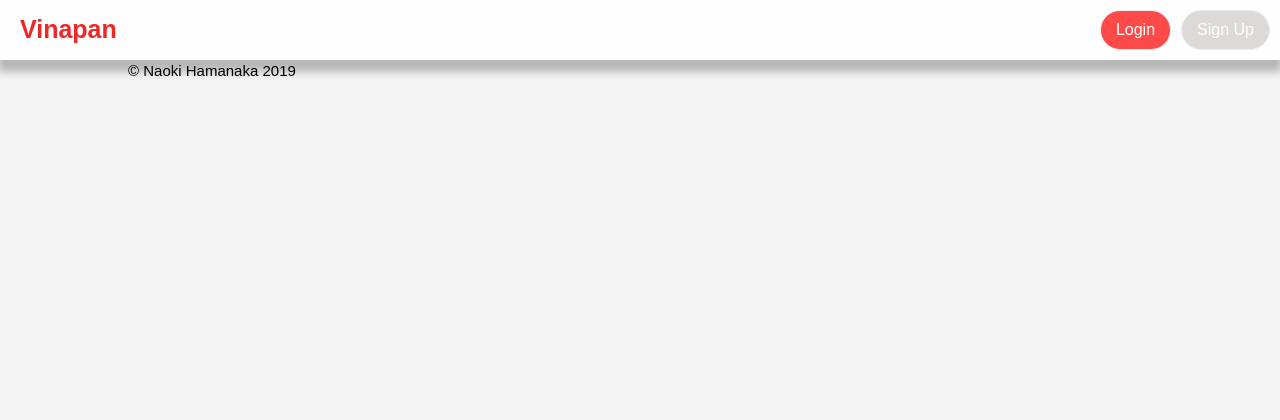
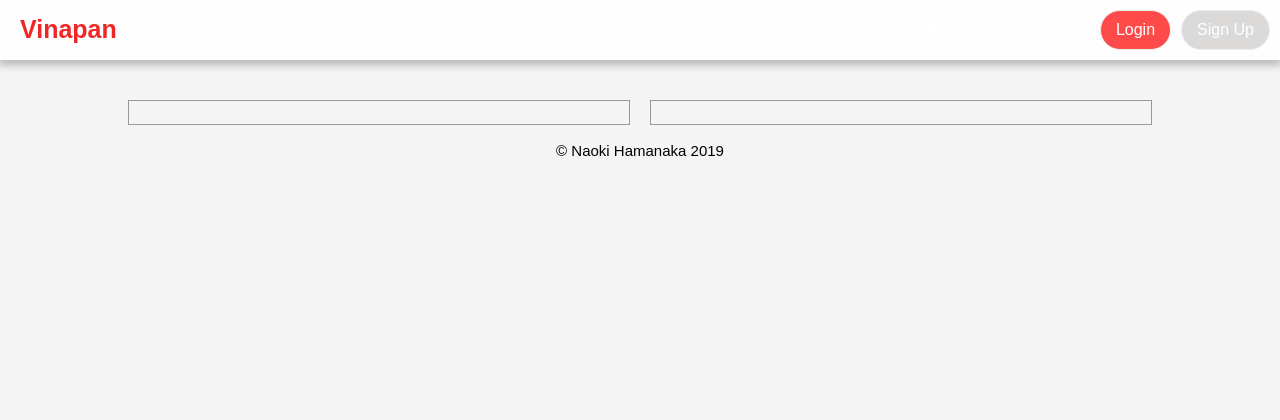
Before and after one commit to hamachonius/jssport_project, a Django app: page /company/companydetail in a window 1280 px wide. Shown: the top 420 px of the page. Run offline with Django 3.2, Linux system fonts and the light colour scheme; style sheets or scripts are compiled from the project's sources; some libraries are stand-ins or nearby versions.

Commit message:
frame added

```diff
--- a/company/templates/company/companydetail.html
+++ b/company/templates/company/companydetail.html
@@ -8,39 +8,37 @@
   <link rel="stylesheet" type="text/css" href="{% sass_src 'company/companyDetail.scss' %}">
 </head>
 
-<body>
-      <div class="level_a">
 
-            <div class="level_b_1">　<!--companyのメインとコメント-->
+            <div class="level a left">　<!--companyのメインと詳細とメディア(写真など)-->
 
-                  <div class="level_c_1_main">
-
+                  <div class="level b main">
                   </div>
 
-                  <div class="level_c_1_comment">
+                  <div class="level b detail">
+                  </div>
+
+                  <div class="level b media">
                   </div>
 
             </div>
 
 
 
-            <div class="level_b_2">　<!--詳細とメディア(写真など)-->
+            <div class="level a right">　<!--レビュー-->
 
-                  <div class="level_b_2_detail">
+                  <div class="level b review">
                   </div>
 
-                  <div class="level_b_2_media">
-                  </div>
+              <!--    <div class="level b media">
+              </div> -->
 
             </div>
 
 
-            <div class="level_b_3"> <!--companyのSNS投稿-->
+             <!--companyのSNS投稿-->
 
-            </div>
 
-      </div>
-</body>
+
 
 
 <!--コード書く ここまで-->
--- a/jssport/static/company/base.scss
+++ b/jssport/static/company/base.scss
@@ -2,7 +2,7 @@ body{
   font: 15px/1.5 Arial, Helvetica, sans-serif;
   padding:0;
   margin:0;
-  background-color: rgb(244, 244, 244);
+  background-color: rgb(245, 245, 245);
 }
 
 /*Global */
@@ -35,9 +35,9 @@ body{
         }
 
           nav{
-            background: rgba(225, 225, 225, 0.9);
+            background-color: rgba(255,255,255, 0.9);
             padding: 5px 20px;
-            box-shadow: 0px 10px 8px 2px #00000040;
+            box-shadow: 0px 3px 8px 2px #00000040;
           }
               ul{
                 list-style-type: none;
@@ -194,6 +194,10 @@ body{
 
 
 
-  p.copyright{
+  .copyright {
+   width: 100%;
+  }
+
+p{
   text-align: center;
-  }
+}
--- a/jssport/static/company/companyDetail.scss
+++ b/jssport/static/company/companyDetail.scss
@@ -1,11 +1,29 @@
+.container {
+  width:90%;
+  display: flex;
+  padding-top: 100px;
+  justify-content: center;
 
-nav{
-  box-shadow: 0px 10px 8px 2px #00000040;
-  background-color: rgba(255,255,255, 0.9);
 
 }
+.level.a {
+ border-color: #999;
+ border-style: solid;
+ border-width: 1px;
+ height: auto;
+ flex-basis: 500px;
+ flex-grow: 0;
+ flex-shrink: 0;
 
-div.level_a{
+
+}
+.level.a.left {
+ margin-right: 20px;
+}
+
+.level.b {
+ background-color: white;
+
 
 }
 
--- a/jssport/templates/base.html
+++ b/jssport/templates/base.html
@@ -32,7 +32,7 @@
      </script>
   </head>
 
-  <body>
+   <body>
 
     <header>
       <nav>
@@ -56,12 +56,14 @@
       </nav>
     </header>
 
-      <div class="container">
+    <div class="container">
+
+
         {% block content %}
         {% endblock %}
+   </div>
+      <div class="copyright">
+      <p>© Naoki Hamanaka {% now "Y" %}</p>
       </div>
 
-
-      <div class="container text-center">
-      <p>© Naoki Hamanaka {% now "Y" %}</p>
-      </div>
+  </body>
```
Also changed, not shown: static/company/base.css (+5 -3 lines), 1 other file.
